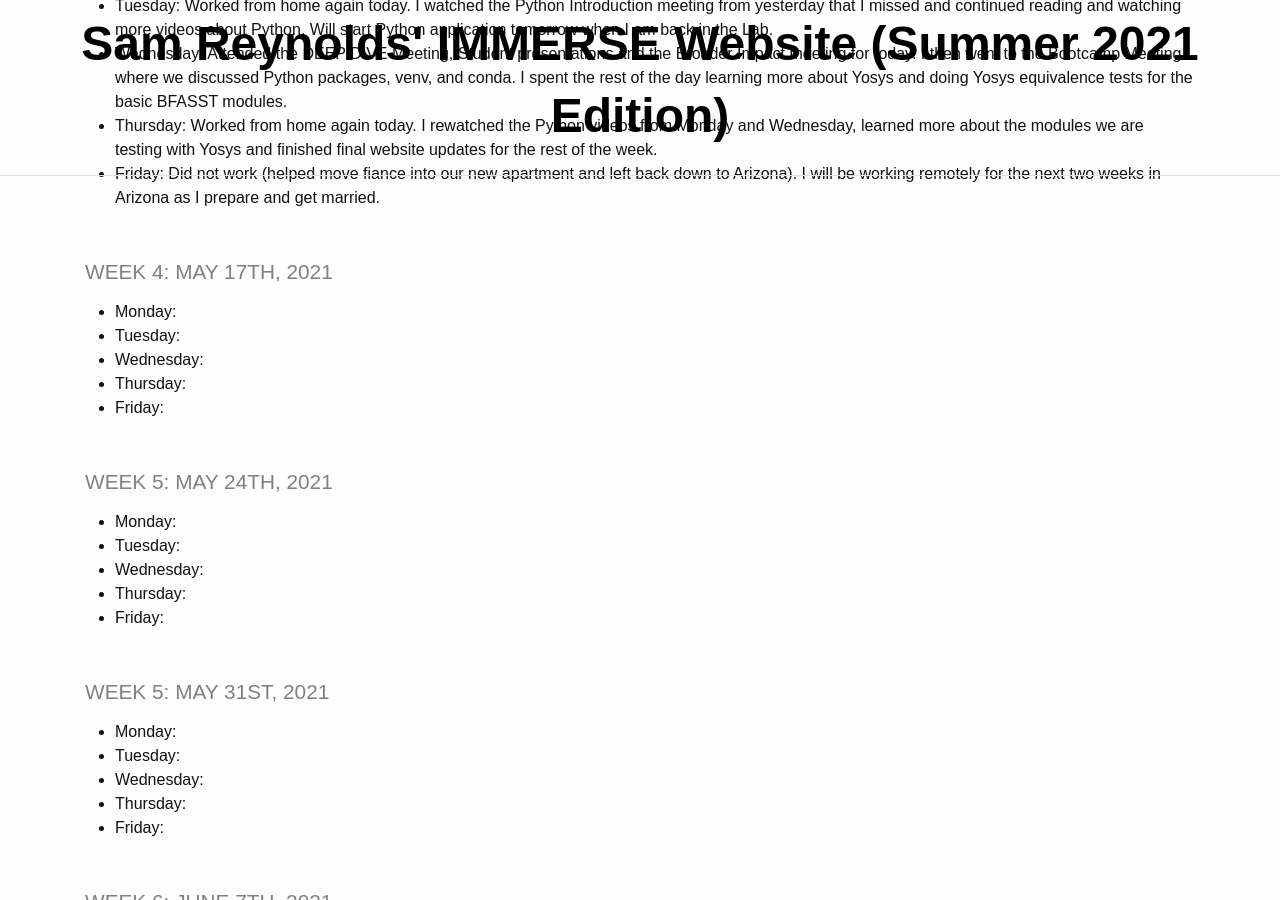
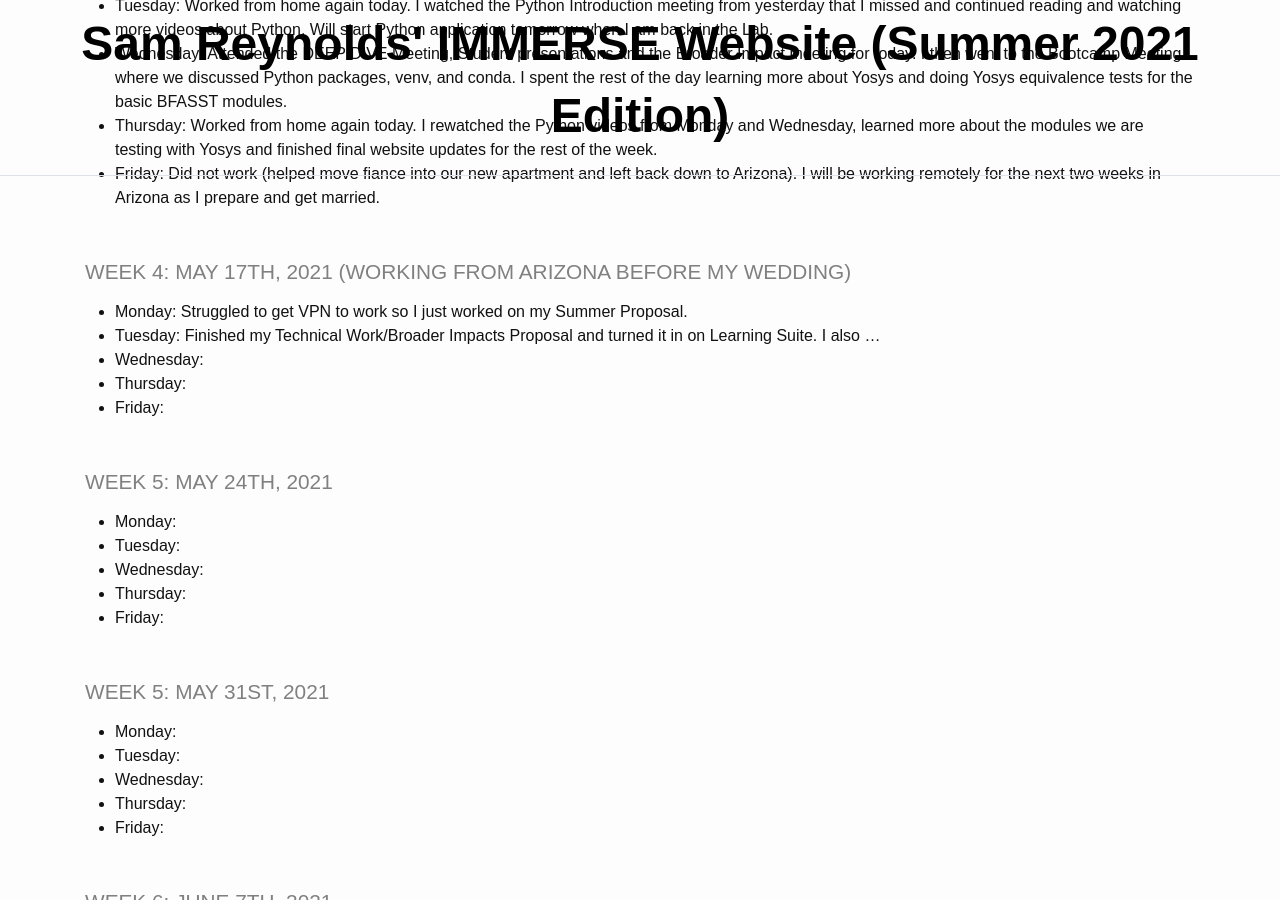
Before and after one commit to TheDHCreator/thedhcreator.github.io, a Jekyll site: the page built from _pages/log.md, in a window 1280 px wide and 900 px high, scrolled down 1072 px. Built offline with Jekyll 4.4.1, drawn with Linux system fonts in a browser that asks for light colours.

Commit message:
First commits of the week. 11 days before I am wed!

```diff
--- a/_pages/log.md
+++ b/_pages/log.md
@@ -27,10 +27,10 @@ title: IMMERSE Log
 * **Thursday**: Worked from home again today. I rewatched the Python videos from Monday and Wednesday, learned more about the modules we are testing with Yosys and finished final website updates for the rest of the week.
 * **Friday**: Did not work (helped move fiance into our new apartment and left back down to Arizona). I will be working remotely for the next two weeks in Arizona as I prepare and get married.
 
-### Week 4: May 17th, 2021
+### Week 4: May 17th, 2021 (Working from Arizona before my Wedding)
 
-* **Monday**:
-* **Tuesday**:
+* **Monday**: Struggled to get VPN to work so I just worked on my Summer Proposal.
+* **Tuesday**: Finished my Technical Work/Broader Impacts Proposal and turned it in on Learning Suite. I also ...
 * **Wednesday**:
 * **Thursday**:
 * **Friday**:
```
